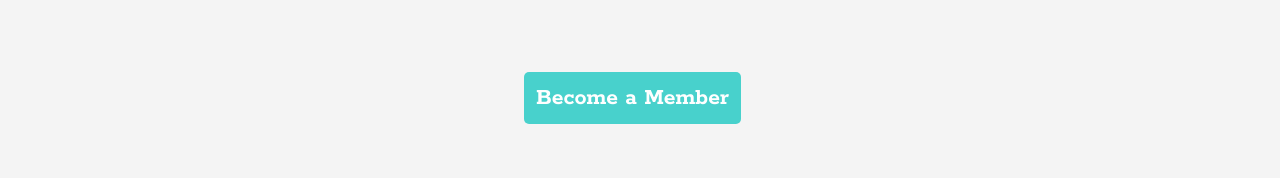
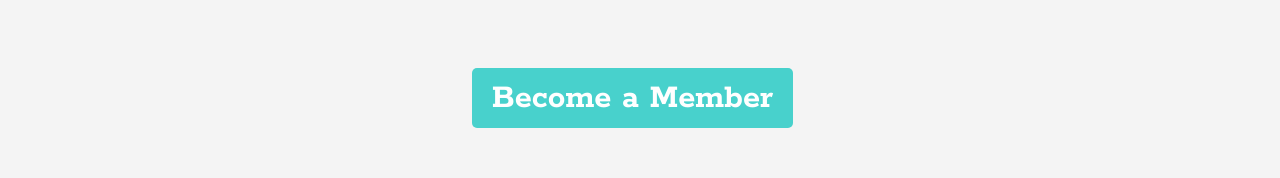
Before and after one commit to quokkaprruk/fitness-app, a React (Vite) app in the folder client/: page / in a window 1280 px wide. Shown: the part 309-487 px from the top of the page. Built offline with nearby package versions, Linux system fonts and the light colour scheme.

Commit message:
btn change

```diff
--- a/client/src/pages/NewUser.jsx
+++ b/client/src/pages/NewUser.jsx
@@ -37,7 +37,7 @@ const NewUser = () => {
       </header>
 
       <Link to="/pricing">
-        <button className="become-member-btn">Become a Member</button>
+        <button className="become-member-button">Become a Member</button>
       </Link>
 
       {/* Class Categories - Cards */}
```
